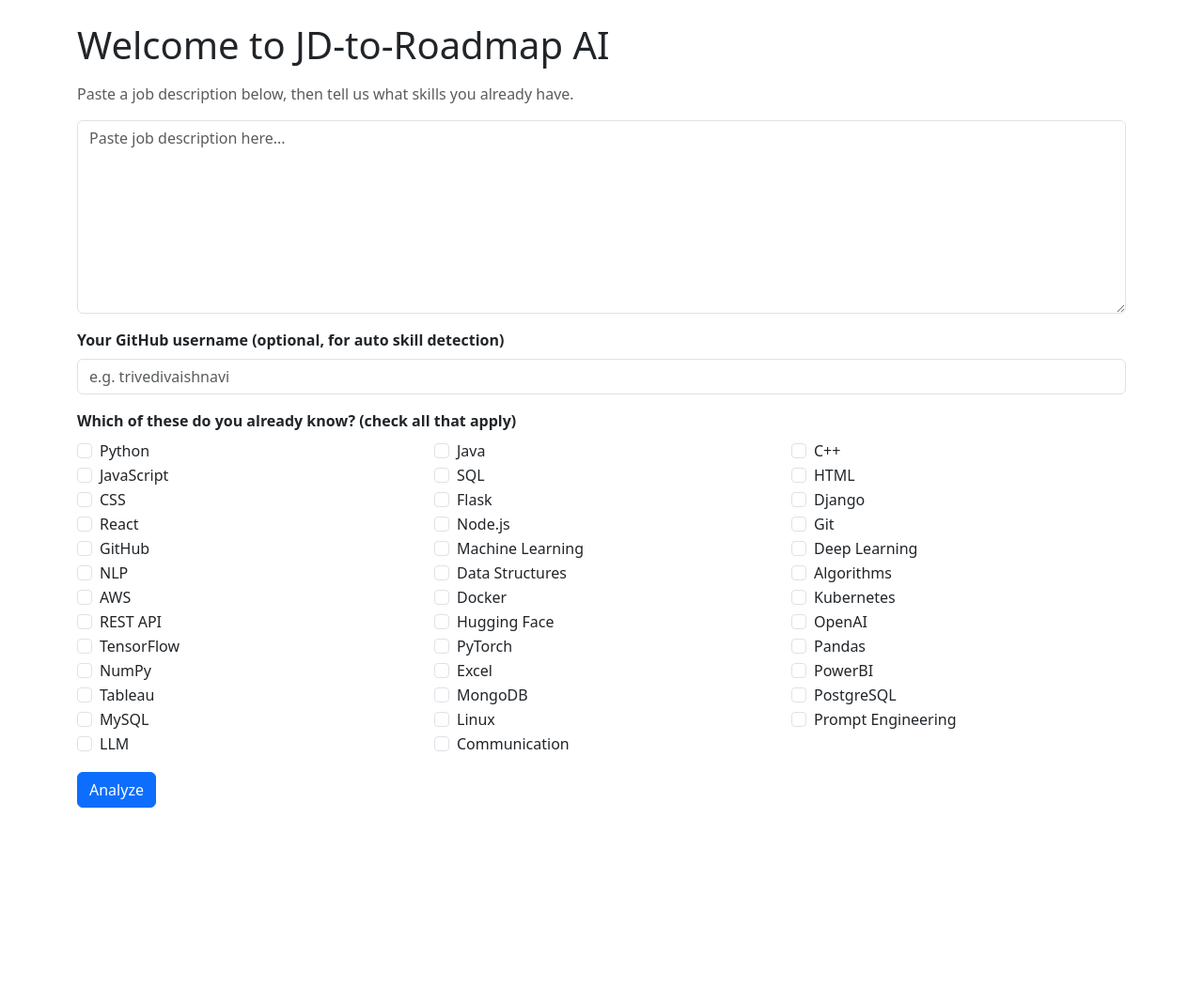
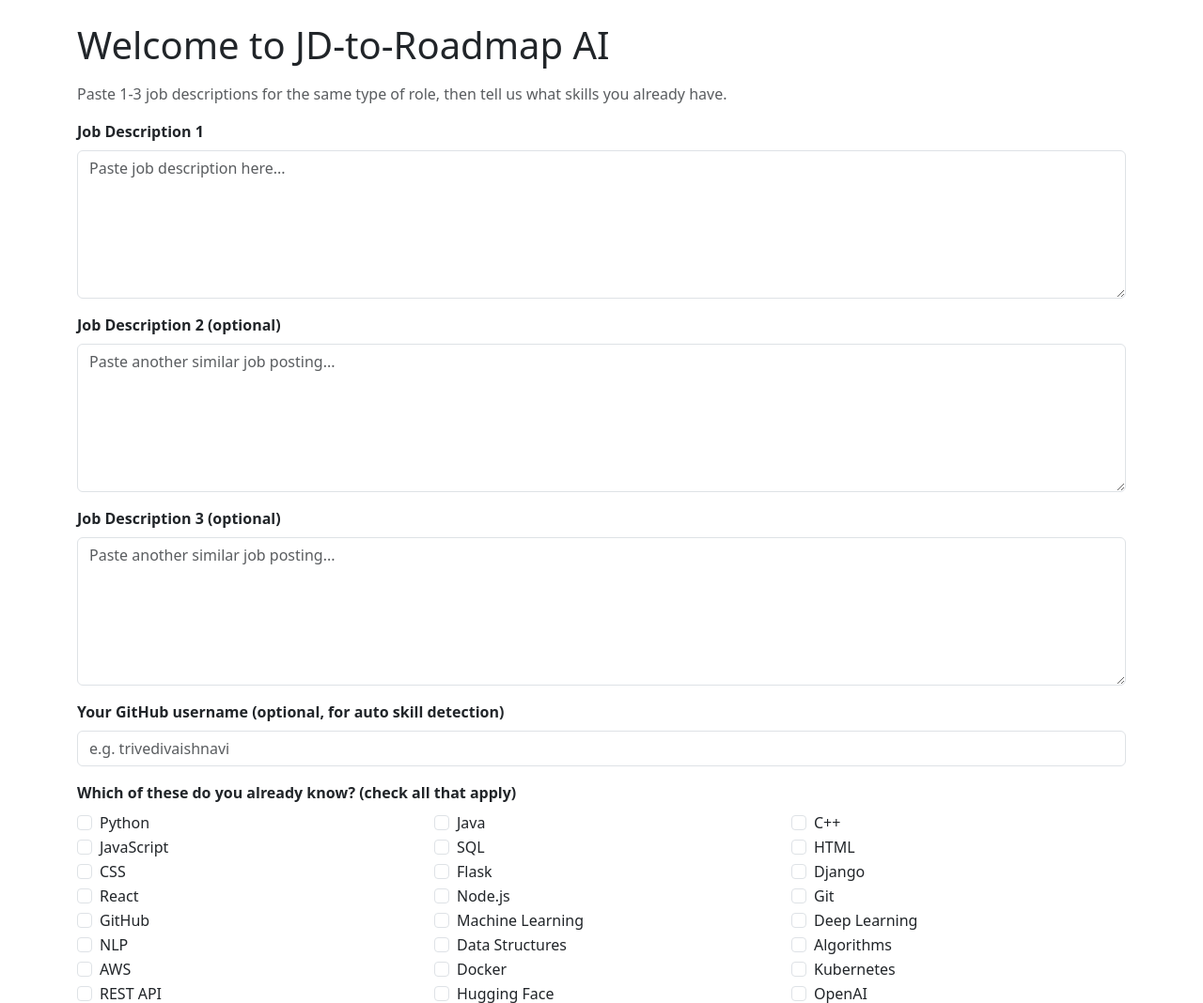
Before and after one commit to trivedivaishnavi/jd-to-roadmap-ai, a Flask app: page / in a window 1280 px wide. Shown: the part 56-1124 px from the top of the page at 94% size. Before the commit the page ends 916 px from the top, so only its background shows below. Run offline with Flask 3, Linux system fonts and the light colour scheme.

Commit message:
added multi-JD aggregation with skill frequency counting

```diff
--- a/app.py
+++ b/app.py
@@ -33,6 +33,15 @@ def extract_skills(text):
         if skill.lower() in text_lower:
             found_skills.append(skill)
     return found_skills
+from collections import Counter
+
+def extract_skills_with_frequency(jd_texts):
+    skill_counter = Counter()
+    for text in jd_texts:
+        if text.strip():
+            found = extract_skills(text)
+            skill_counter.update(found)
+    return skill_counter
 
 
 LANGUAGE_TO_SKILL = {
@@ -67,23 +76,32 @@ def home():
 
 @app.route('/analyze', methods=['POST'])
 def analyze():
-    jd_text = request.form['jd_text']
+    jd_texts = [
+        request.form.get('jd_text_1', ''),
+        request.form.get('jd_text_2', ''),
+        request.form.get('jd_text_3', '')
+    ]
     github_username = request.form.get('github_username', '').strip()
     manual_known = request.form.getlist('known_skills')
 
     github_skills = get_github_skills(github_username) if github_username else []
     known_skills = list(set(manual_known + github_skills))
 
-    found_skills = extract_skills(jd_text)
+    skill_frequency = extract_skills_with_frequency(jd_texts)
+    found_skills = list(skill_frequency.keys())
     missing_skills = [skill for skill in found_skills if skill not in known_skills]
+
+    num_jds = len([t for t in jd_texts if t.strip()])
 
     return render_template(
         'result.html',
-        jd_text=jd_text,
+        jd_texts=jd_texts,
+        skill_frequency=skill_frequency,
         found_skills=found_skills,
         known_skills=known_skills,
         missing_skills=missing_skills,
-        github_skills=github_skills
+        github_skills=github_skills,
+        num_jds=num_jds
     )
 
 
--- a/templates/home.html
+++ b/templates/home.html
@@ -1,11 +1,20 @@
 {% extends "base.html" %}
 {% block content %}
 <h1 class="mb-3">Welcome to JD-to-Roadmap AI</h1>
-<p class="text-muted">Paste a job description below, then tell us what skills you already have.</p>
+<p class="text-muted">Paste 1-3 job descriptions for the same type of role, then tell us what skills you already have.</p>
 
 <form action="/analyze" method="POST">
     <div class="mb-3">
-        <textarea name="jd_text" class="form-control" rows="8" placeholder="Paste job description here..."></textarea>
+        <label class="form-label fw-bold">Job Description 1</label>
+        <textarea name="jd_text_1" class="form-control" rows="6" placeholder="Paste job description here..."></textarea>
+    </div>
+    <div class="mb-3">
+        <label class="form-label fw-bold">Job Description 2 (optional)</label>
+        <textarea name="jd_text_2" class="form-control" rows="6" placeholder="Paste another similar job posting..."></textarea>
+    </div>
+    <div class="mb-3">
+        <label class="form-label fw-bold">Job Description 3 (optional)</label>
+        <textarea name="jd_text_3" class="form-control" rows="6" placeholder="Paste another similar job posting..."></textarea>
     </div>
 
     <div class="mb-3">
```
Also changed, not shown: Progress.md (+1 -0 lines), templates/result.html (+12 -4 lines).
